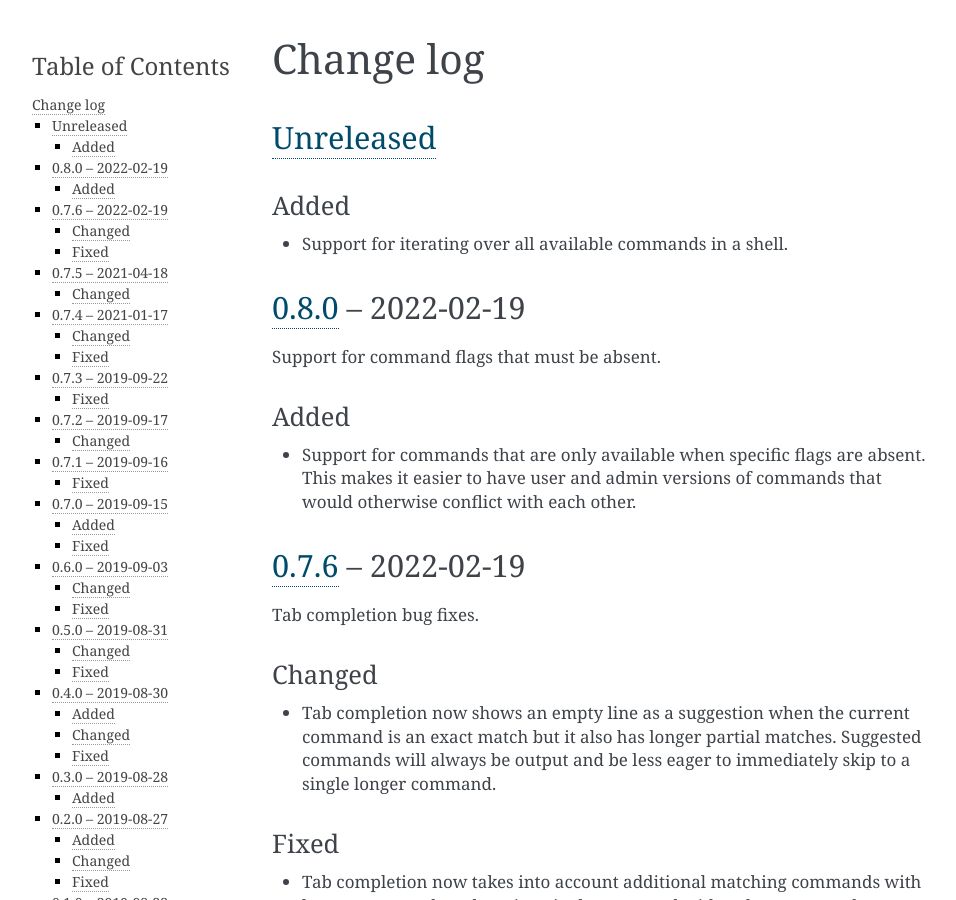
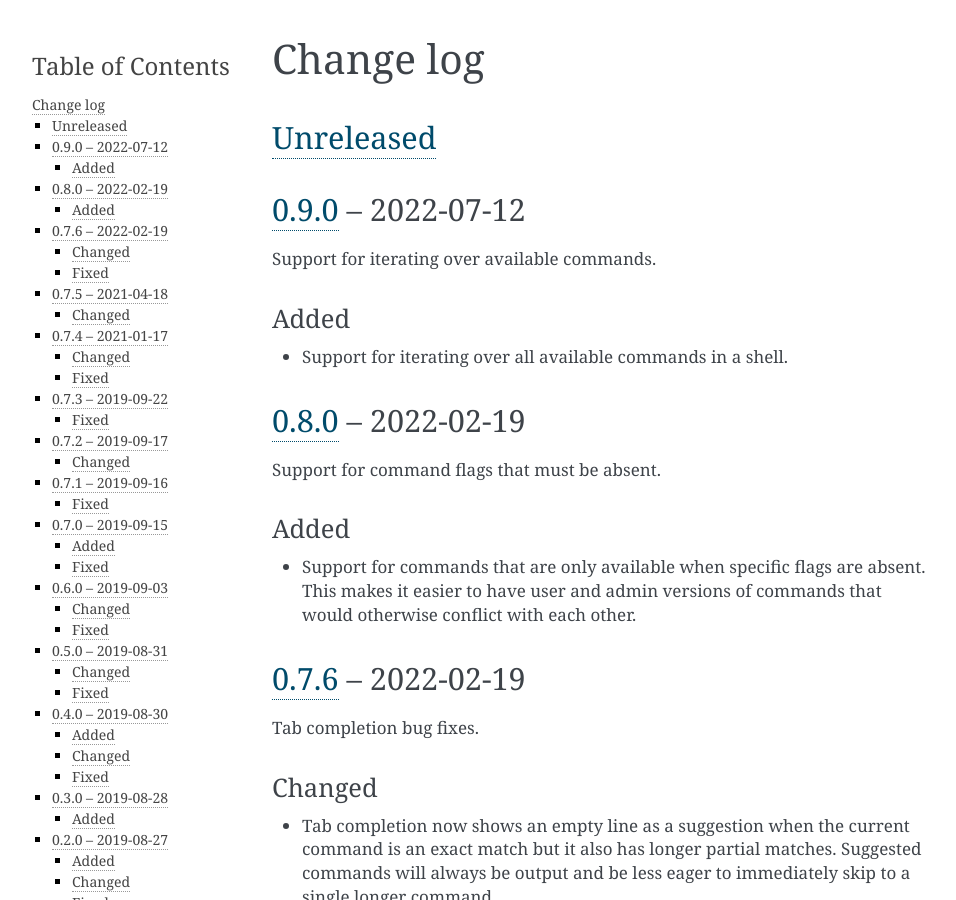
Before and after one commit to nomis/mcu-uuid-console, a Sphinx documentation site: the page built from docs/changelog.rst, in a window 1280 px wide and 900 px high. Shown: the whole window, without its empty margins (148-1104 px from the left). Built offline with Sphinx 7.4.7, drawn with Linux system fonts in a browser that asks for light colours.

Commit message:
Version 0.9.0

```diff
--- a/docs/changelog.rst
+++ b/docs/changelog.rst
@@ -3,6 +3,11 @@ Change log
 
 Unreleased_
 -----------
+
+0.9.0_ |--| 2022-07-12
+----------------------
+
+Support for iterating over available commands.
 
 Added
 ~~~~~
@@ -258,7 +263,8 @@ Added
 
 .. |--| unicode:: U+2013 .. EN DASH
 
-.. _Unreleased: https://github.com/nomis/mcu-uuid-console/compare/0.8.0...HEAD
+.. _Unreleased: https://github.com/nomis/mcu-uuid-console/compare/0.9.0...HEAD
+.. _0.9.0: https://github.com/nomis/mcu-uuid-console/compare/0.8.0...0.9.0
 .. _0.8.0: https://github.com/nomis/mcu-uuid-console/compare/0.7.6...0.8.0
 .. _0.7.6: https://github.com/nomis/mcu-uuid-console/compare/0.7.5...0.7.6
 .. _0.7.5: https://github.com/nomis/mcu-uuid-console/compare/0.7.4...0.7.5
--- a/library.json
+++ b/library.json
@@ -12,7 +12,7 @@
 		"type": "git",
 		"url": "https://github.com/nomis/mcu-uuid-console.git"
 	},
-	"version": "0.8.0",
+	"version": "0.9.0",
 	"license": "GPL-3.0-or-later",
 	"homepage": "https://mcu-uuid-console.readthedocs.io/",
 	"export": {
```
